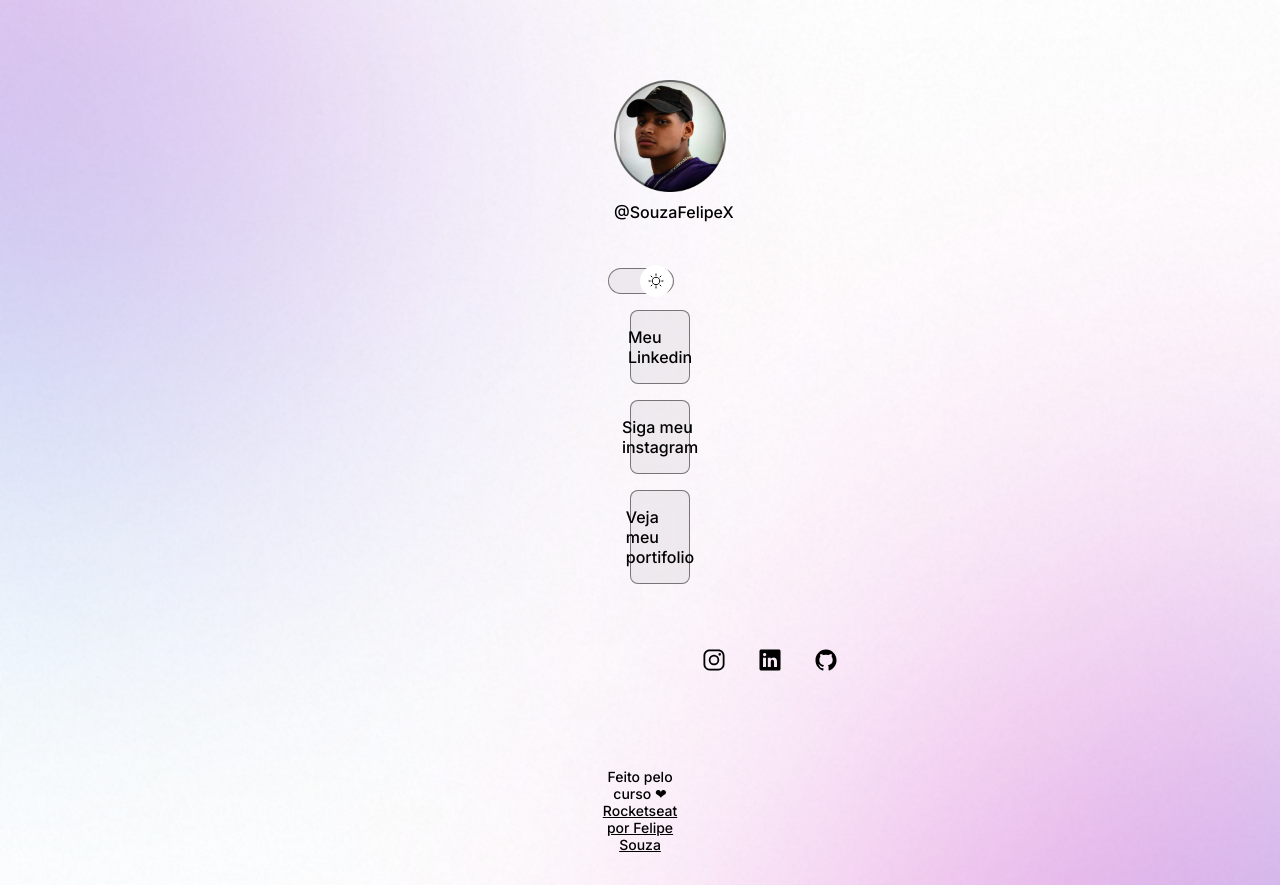
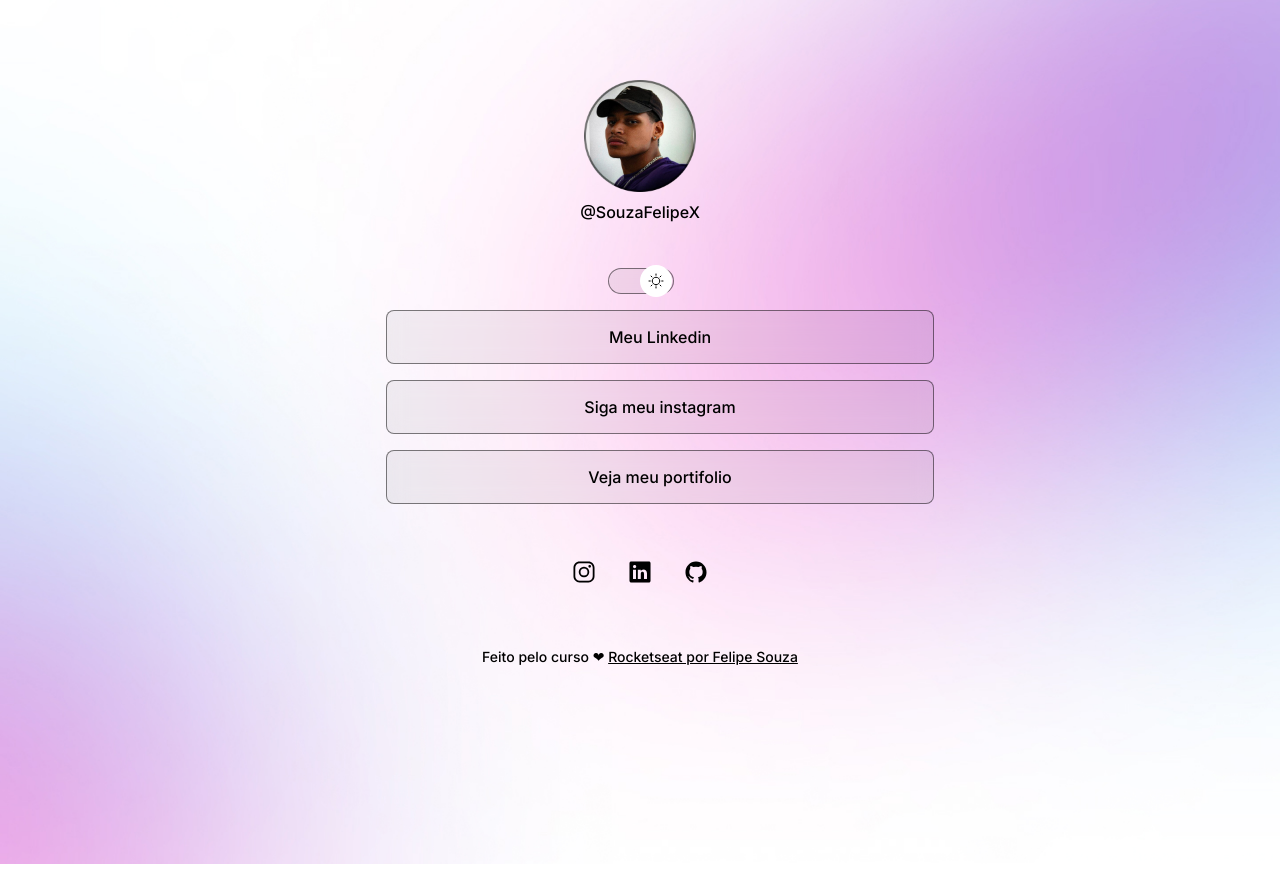
Before and after one commit to SouzaFelipeX/Projeto-meus-links, a plain HTML site: page index.html in a window 1280 px wide. After the commit the page ends 864 px from the top, so only its background shows below. Drawn offline with nearby package versions, Linux system fonts and the light colour scheme.

Commit message:
Atualizações |

```diff
--- a/styles.css
+++ b/styles.css
@@ -28,6 +28,7 @@ css
 
 body {
   background: var(--bg-url) no-repeat top center/cover;
+  height: 100vh;
 }
 
 body * {
@@ -36,10 +37,10 @@ body * {
 }
 
 #container {
-  width: 100px;
+  width: 100%;
   max-width: 588px;
   margin: 56px auto 0;
-  padding: 0 0 24px;
+  padding: 0 24px;
 }
 
 #profile {
@@ -101,21 +102,20 @@ border-radius: 9999px;
 #social-links {
   display: flex;
   justify-content: center;
-  align-items: flex-start;
-  margin-top: 24px;
   padding: 24px 0;
-  width: 360px;
-  height: 88px;
   font-size: 24px;
 }
 
+
+
 #social-links a {
   display: flex;
+  align-items: center;
   justify-content: center;
-  align-items: center;
   padding: 16px;
+
+  transition: background 0.2s;
   border-radius: 50%;
-  transition: background 0.5s;
 }
 
 #social-links a:hover {
@@ -157,3 +157,14 @@ footer {
   color: var(--text-color);
   margin-top: 24px;
 }
+
+/* media queries */
+@media (min-width: 700px) {
+:root {
+    --bg-url: url(assents/bg-desktop.jpeg.jpeg);
+}
+
+.light {
+     --bg-url: url(./assents/bg-desktop-light.jpeg.jpg);
+}
+}
```
Also changed, not shown: assents/bg-desktop-light.jpeg.jpg (added), assents/bg-desktop.jpeg.jpeg (added), bg.jpeg (added), bg.light.jpg (added).
